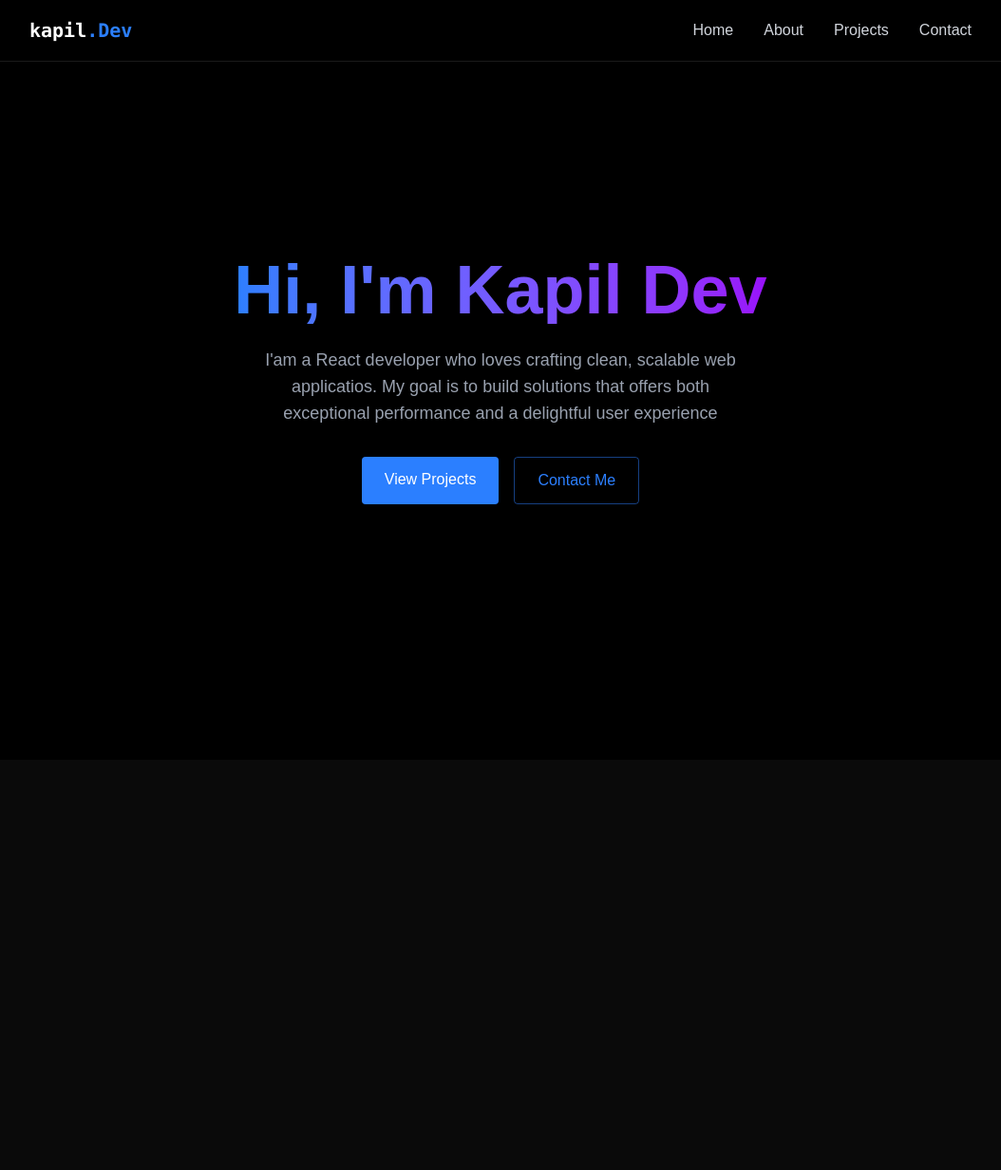
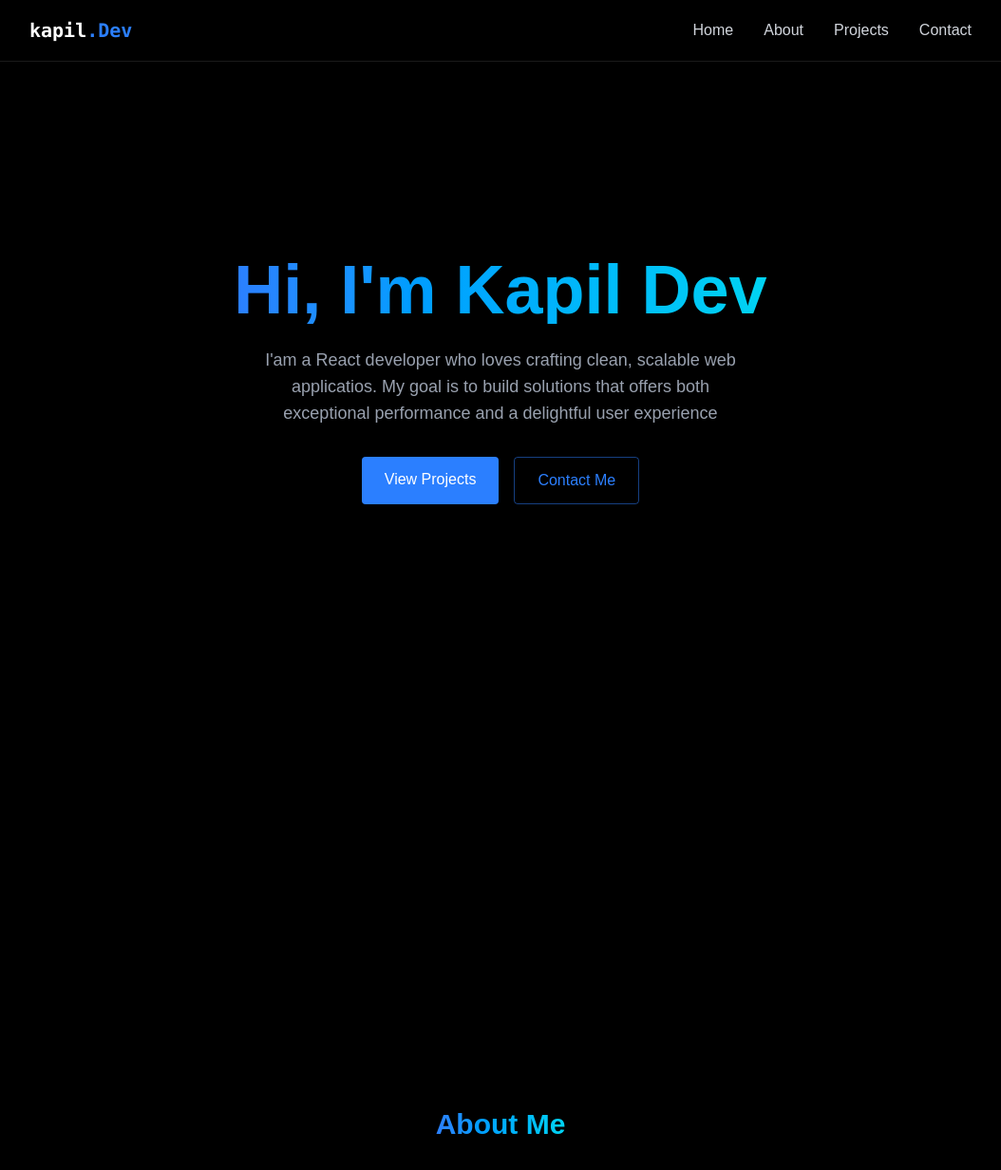
Before and after one commit to iamkapilll/Kapils-portfolio, a React (Vite) app: page / in a window 1280 px wide. Shown: the top 1232 px of the page at 95% size, without its empty margins (113-1167 px from the left). Before the commit the page ends 800 px from the top, so only its background shows below. Built offline with nearby package versions, Linux system fonts and the light colour scheme.

Commit message:
started doing stuffs in About component

```diff
--- a/src/App.jsx
+++ b/src/App.jsx
@@ -5,6 +5,8 @@ import { LoadingScreen } from './components/LoadingScreen'
 import {Navbar} from './components/Navbar'
 import { MobileMenu } from './components/MobileMenu'
 import {Home} from "./components/sections/Home"
+import { About } from './components/sections/About'
+
 
 
 const App = () => {
@@ -23,6 +25,7 @@ const App = () => {
         <Navbar menuOpen={menuOpen} setMenuOpen={setMenuOpen} />
         <MobileMenu menuOpen={menuOpen} setMenuOpen={setMenuOpen} />
         <Home />
+        <About />
 
       </div>
     </>
--- a/src/components/sections/About.jsx
+++ b/src/components/sections/About.jsx
@@ -0,0 +1,9 @@
+export const About = () =>{
+    return (
+        <section id="about" className="min-h-screen flex items-center justify-center py-20">
+            <div className="max-w-3xl mx-auto px-4">
+                <h2 className="text-3xl font-bold mb-8 bg-gradient-to-r from-blue-500 to-cyan-400 bg-clip-text text-transparent text-center"> About Me</h2>
+            </div>
+        </section>
+    )
+}
--- a/src/components/sections/Home.jsx
+++ b/src/components/sections/Home.jsx
@@ -3,7 +3,7 @@ export const Home = () =>{
         <section id="home"
          className="min-h-screen flex items-center justify-center relative">
             <div className="text-center z-10 px-4">
-                <h1 className="text-5xl md:text-7xl font-bold mb-6 bg-gradient-to-r from-blue-500 to-purple-600
+                <h1 className="text-5xl md:text-7xl font-bold mb-6 bg-gradient-to-r from-blue-500 to-cyan-400
                     bg-clip-text text-transparent leading-right">
                     Hi, I'm Kapil Dev
                 </h1>
```
